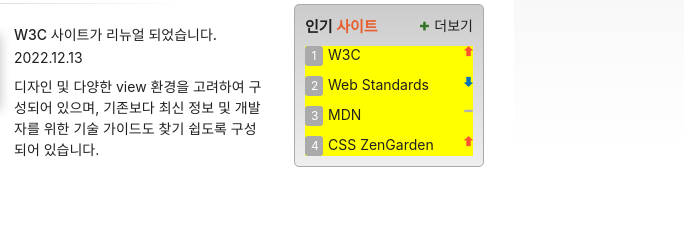
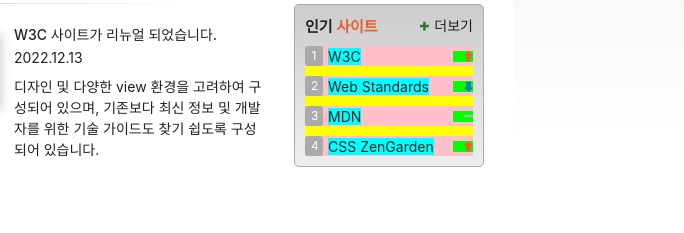
Before and after one commit to no-support/HTML5, a plain HTML site: page index.html in a window 1280 px wide. Shown: the part 583-816 px from the top of the page, 596-1280 px from the left. Drawn offline with Linux system fonts and the light colour scheme; a web font is replaced by a local one.

Commit message:
인기 사이트 - 플렉스를 이용한 배치

```diff
--- a/styles/style.css
+++ b/styles/style.css
@@ -841,8 +841,6 @@
   padding: 10px 0;
 }
 
-
-
 /* 인기 사이트 */
 .favorite {
   position: relative;
@@ -859,7 +857,10 @@
 .favorite-list li {
   margin-top: 10px;
   counter-increment: number;
-  position: relative;
+  background-color: pink;
+  display: flex;
+  flex-flow: row nowrap;
+  align-items: center;
 }
 
 .favorite-list li::before {
@@ -876,40 +877,26 @@
   line-height: 1.5;
 }
 
+.favorite-list a {
+  background-color: aqua;
+  /* flex-grow: 1; */
+}
+
 .up, .stop, .down {
   display: inline-block;
   width: 20px;
   height: 11px;
-  background-color: pink;
-  position: absolute;
-  right: 0;
-}
-
-.up {
-  width: 9px;
-  height: 11px;
-  background: url(./images/rank.png) no-repeat 0 0;
+  margin-left: auto;
+  background: lime url("./images/rank.png") no-repeat 100% 0;
 }
 
 .stop {
-  width: 9px;
-  height: 11px;
-  background: url(./images/rank.png) no-repeat 0 -22px;
+  background-position: 100% 50%;
 }
 
 .down {
-  width: 9px;
-  height: 11px;
-  background: url(./images/rank.png) no-repeat 0 -44px;
+  background-position: 100% 100%;
 }
-
-/*  flex쓰지 말 것
-h: 55px
-  h 11 (중간 오른쪽 끝에)
-  w 9
-*/
-
-
 
 .favorite-more {
   position: absolute;
@@ -917,13 +904,6 @@
   right: -8px;
   padding: 8px;
 }
-
-
-
-
-
-
-
 
 /* 슬로건 */
 .slogan {
```
